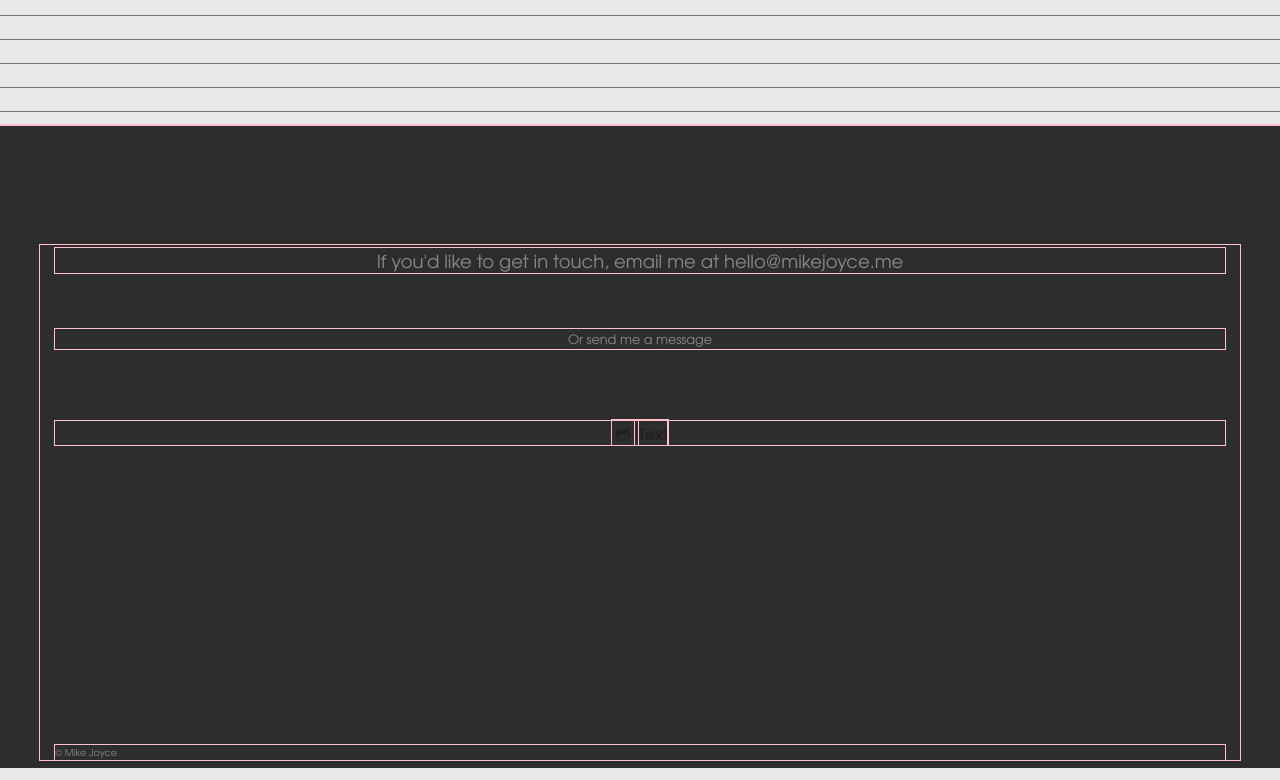
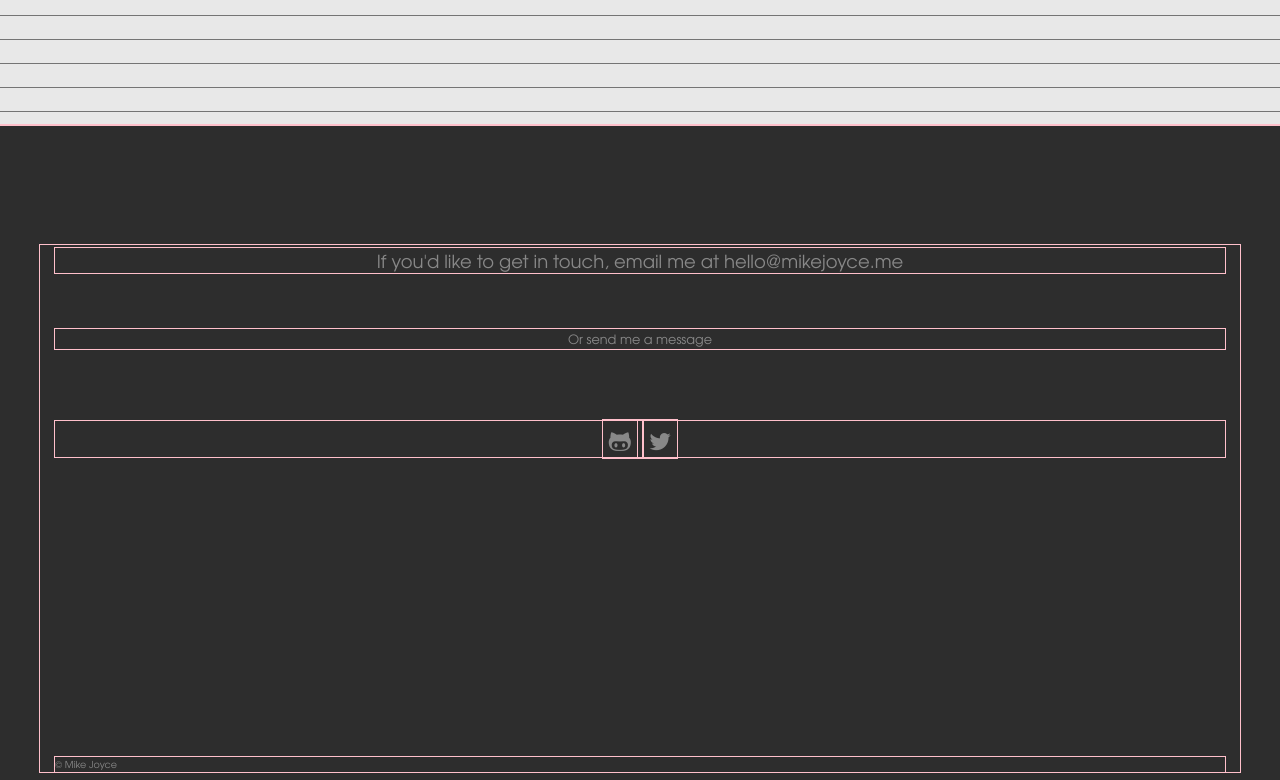
Before and after one commit to mikejoyceio/portfolio-template, a website: page index.html in a window 1280 px wide. Shown: the part 1376-2156 px from the top of the page. Drawn offline with Linux system fonts and the light colour scheme.

Commit message:
Adjusted social links HTML and CSS

```diff
--- a/index.html
+++ b/index.html
@@ -121,10 +121,10 @@
           <div class="social">
               <a href="#">
                 <span class="icon-github"></span>
-                <span class="screen-twitter">Text</span>
+                <span class="screen-reader">Text</span>
               </a>
               <a href="#">
-                <span class="icon"></span>
+                <span class="icon-twitter"></span>
                 <span class="screen-reader">Text</span>
               </a>
           </div>
--- a/scss/_custom.scss
+++ b/scss/_custom.scss
@@ -141,7 +141,10 @@ footer {
 		margin-bottom: 4.5rem;
 	}
 	.social {
-
+		a {
+			color: #888888;
+			font-size: 1.5rem;
+		}
 	}
 	small {
     display: block;
```
Also changed, not shown: css/app.css.
